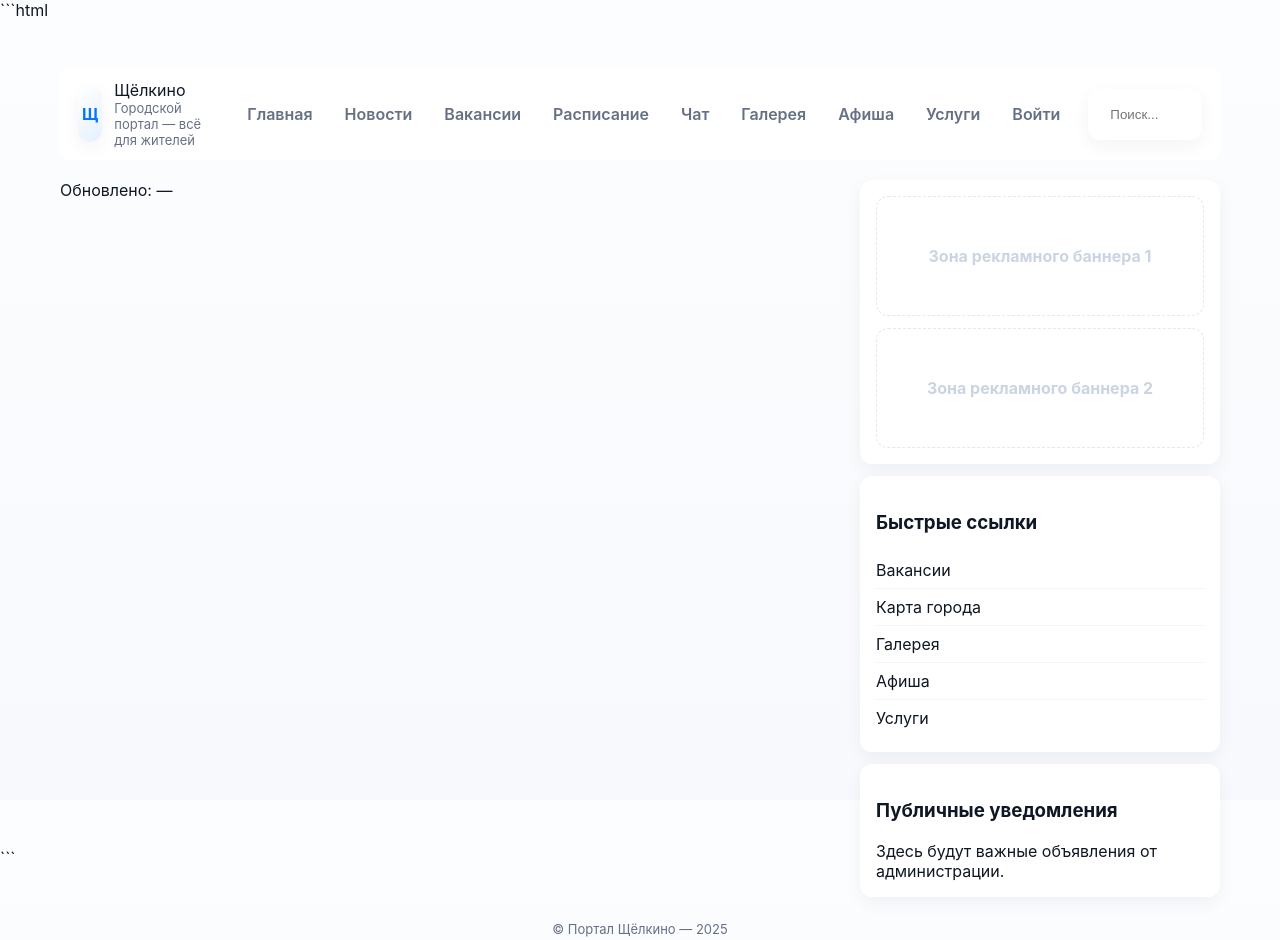
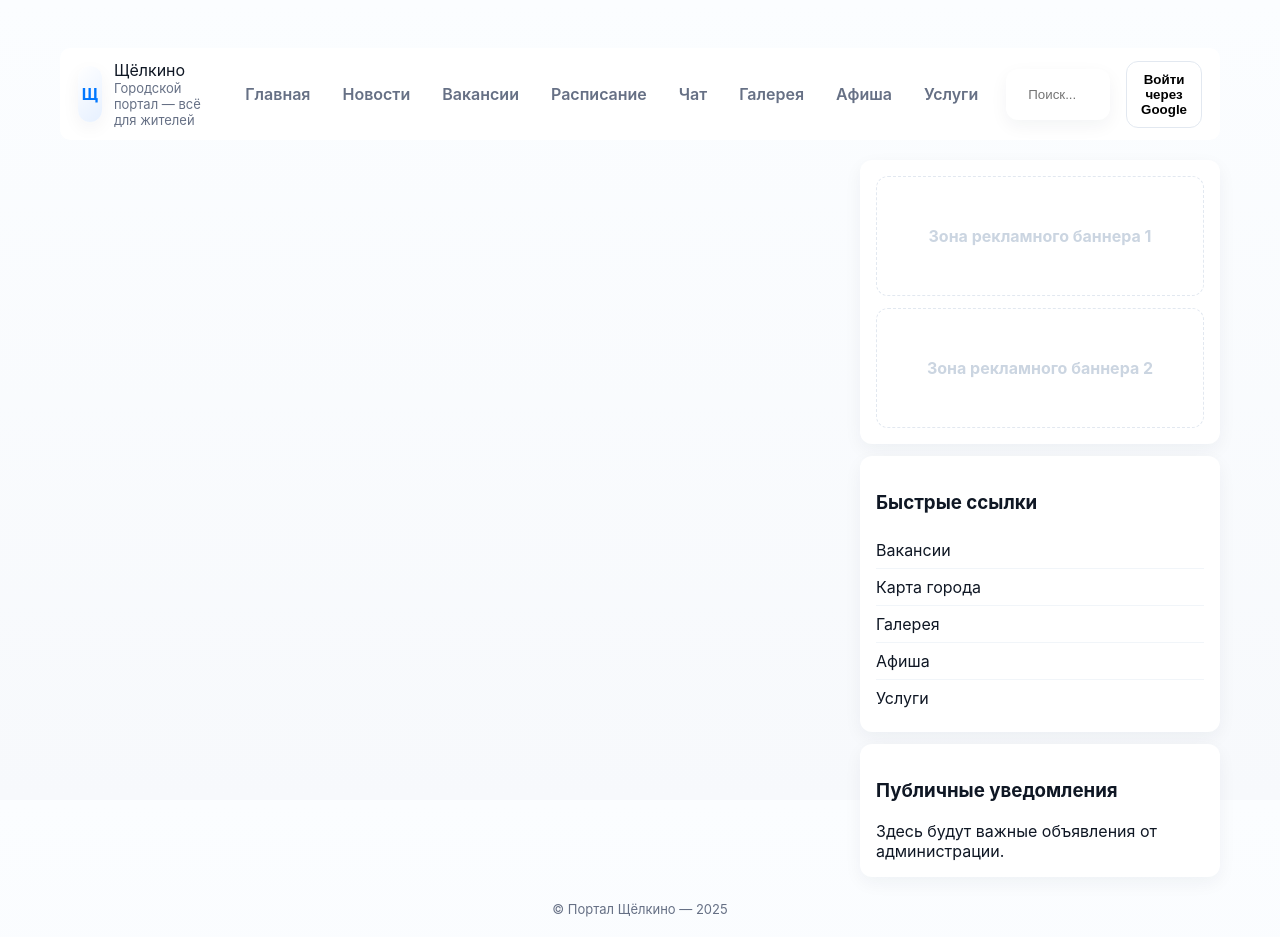
Before and after one commit to Vitalik0602/shel, a plain HTML site: page index.html in a window 1280 px wide. Drawn offline with Linux system fonts and the light colour scheme.

Commit message:
Update index.html

````diff
--- a/index.html
+++ b/index.html
@@ -1,11 +1,10 @@
-```html
 <!DOCTYPE html>
 <html lang="ru">
 <head>
-  <meta charset="UTF-8">
-  <meta name="viewport" content="width=device-width, initial-scale=1.0">
+  <meta charset="UTF-8" />
+  <meta name="viewport" content="width=device-width, initial-scale=1.0" />
   <title>Щёлкино — Городской портал</title>
-  <link rel="stylesheet" href="styles.css">
+  <link rel="stylesheet" href="styles.css" />
 </head>
 <body>
   <div id="app">
@@ -27,22 +26,26 @@
           <a data-route="gallery">Галерея</a>
           <a data-route="events">Афиша</a>
           <a data-route="services">Услуги</a>
-          <a id="adminLoginBtn">Войти</a>
         </nav>
         <div class="search">
-          <input id="globalSearch" placeholder="Поиск...">
+          <input id="globalSearch" placeholder="Поиск..." />
+        </div>
+        <div class="auth">
+          <img id="userPhoto" class="avatar" alt="Аватар" style="display:none" />
+          <button id="adminLoginBtn" class="btn btn-ghost">Войти через Google</button>
         </div>
       </header>
+
+      <div id="updatedAt" class="muted" style="margin-top:8px"></div>
+
       <div class="grid">
-        <main id="pageContent">
-          <div id="updatedAt">Обновлено: —</div>
-        </main>
+        <main id="pageContent"></main>
         <aside>
           <section class="card ads">
             <div class="ad">Зона рекламного баннера 1</div>
-            <div class="ad" style="margin-top: 12px;">Зона рекламного баннера 2</div>
+            <div class="ad" style="margin-top: 12px">Зона рекламного баннера 2</div>
           </section>
-          <section class="card" style="margin-top: 12px;">
+          <section class="card" style="margin-top: 12px">
             <h3>Быстрые ссылки</h3>
             <ul>
               <li id="asideJobsLink">Вакансии</li>
@@ -52,17 +55,19 @@
               <li id="asideServicesLink">Услуги</li>
             </ul>
           </section>
-          <section class="card" style="margin-top: 12px;">
+          <section class="card" style="margin-top: 12px">
             <h3>Публичные уведомления</h3>
             <div id="announcements">Здесь будут важные объявления от администрации.</div>
           </section>
         </aside>
       </div>
+
       <footer>© Портал Щёлкино — 2025</footer>
     </div>
-    <div id="toast" class="toast" style="display: none;"></div>
+
+    <div id="toast" class="toast" style="display: none"></div>
   </div>
+
   <script type="module" src="script.js"></script>
 </body>
 </html>
-```
````
